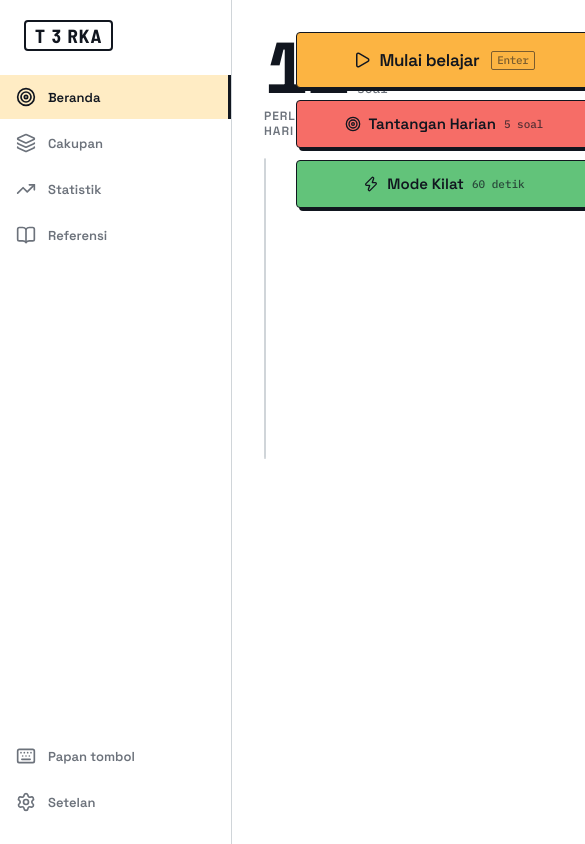
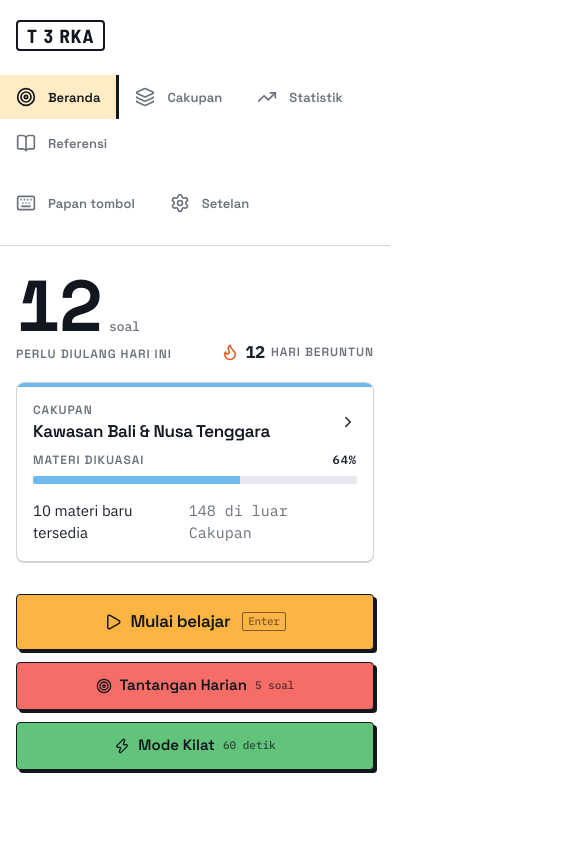
Before and after one commit to dikym/terka, a Next.js app: page / in a window 390 px wide. Shown: the whole page, 585 px wide, since content can reach past the window. Built offline with nearby package versions, Linux system fonts and the light colour scheme.

Commit message:
feat(layout): make app shell responsive on mobile

```diff
--- a/src/app/globals.css
+++ b/src/app/globals.css
@@ -2,25 +2,9 @@
 @import "tw-animate-css";
 @import "shadcn/tailwind.css";
 
-@property --font-space-grotesk {
-	syntax: "*";
-	inherits: true;
-}
-
-@property --font-ibm-plex-sans {
-	syntax: "*";
-	inherits: true;
-}
-
-@property --font-ibm-plex-mono {
-	syntax: "*";
-	inherits: true;
-}
-
-@property --font-barlow-semi-condensed {
-	syntax: "*";
-	inherits: true;
-}
+/* Disabled controls keep their cursor but never react to hover or press. */
+@custom-variant hover (&:hover:not(:disabled, [aria-disabled="true"]));
+@custom-variant active (&:active:not(:disabled, [aria-disabled="true"]));
 
 @theme {
 	--color-ink-1000: oklch(0.2 0.02 260);
@@ -67,12 +51,6 @@
 	--color-group-maluku: oklch(0.76 0.11 295);
 	--color-group-papua: oklch(0.77 0.105 340);
 
-	--font-display: var(--font-space-grotesk), "Helvetica Neue", Helvetica, sans-serif;
-	--font-body: var(--font-ibm-plex-sans), "Helvetica Neue", Helvetica, sans-serif;
-	--font-mono: var(--font-ibm-plex-mono), ui-monospace, "SF Mono", Menlo, monospace;
-	--font-plate: var(--font-barlow-semi-condensed), "DIN 1451", "Helvetica Neue", sans-serif;
-	--font-sans: var(--font-body);
-
 	--text-hero: 72px;
 	--text-hero--line-height: 1.02;
 	--text-hero--letter-spacing: -0.03em;
@@ -100,6 +78,11 @@
 	--text-micro: 11px;
 	--text-micro--line-height: 1;
 
+	--leading-tight: 1.02;
+	--leading-snug: 1.18;
+	--leading-normal: 1.5;
+	--leading-loose: 1.65;
+
 	--tracking-plate: 0.06em;
 	--tracking-wordmark: -0.04em;
 
@@ -125,6 +108,12 @@
 }
 
 @theme inline {
+	--font-display: var(--font-space-grotesk), "Helvetica Neue", Helvetica, sans-serif;
+	--font-body: var(--font-ibm-plex-sans), "Helvetica Neue", Helvetica, sans-serif;
+	--font-mono: var(--font-ibm-plex-mono), ui-monospace, "SF Mono", Menlo, monospace;
+	--font-plate: var(--font-barlow-semi-condensed), "DIN 1451", "Helvetica Neue", sans-serif;
+	--font-sans: var(--font-body);
+
 	--color-brand: var(--color-caution-500);
 	--color-brand-text: var(--color-caution-700);
 
@@ -192,8 +181,7 @@
 		@apply border-ink-200;
 	}
 	body {
-		@apply bg-paper-0 font-body text-body-md text-ink-900 antialiased;
-		text-wrap: pretty;
+		@apply bg-paper-0 font-body text-body-md text-pretty text-ink-900 antialiased;
 	}
 	a {
 		@apply text-caution-700 hover:text-ink-1000;
--- a/src/components/layout/app-shell.tsx
+++ b/src/components/layout/app-shell.tsx
@@ -3,17 +3,17 @@ import { SidebarNav } from "./sidebar-nav";
 
 export function AppShell({ children }: { children: React.ReactNode }) {
 	return (
-		<div className="bg-paper-0 flex min-h-dvh">
-			<aside className="w-sidebar border-ink-200 flex shrink-0 flex-col justify-between gap-8 border-r px-4 py-5">
+		<div className="flex min-h-dvh flex-col bg-paper-0 md:flex-row">
+			<aside className="flex shrink-0 flex-col justify-between gap-4 border-b border-ink-200 px-4 py-5 md:fixed md:inset-y-0 md:left-0 md:w-sidebar md:gap-8 md:overflow-y-auto md:border-r md:border-b-0">
 				<div className="flex flex-col gap-6">
-					<span className="px-2">
+					<span>
 						<Wordmark compact />
 					</span>
 					<SidebarNav group="main" />
 				</div>
 				<SidebarNav group="utility" />
 			</aside>
-			<main className="flex min-w-0 flex-1 flex-col">{children}</main>
+			<main className="flex min-w-0 flex-1 flex-col md:pl-sidebar">{children}</main>
 		</div>
 	);
 }
--- a/src/components/layout/page-frame.tsx
+++ b/src/components/layout/page-frame.tsx
@@ -3,7 +3,15 @@ import { ArrowLeft } from "lucide-react";
 import { cn } from "@/lib/utils";
 
 export function PageFrame({ className, ...props }: React.ComponentProps<"div">) {
-	return <div className={cn("flex flex-col gap-5 px-8 pt-8 pb-10", className)} {...props} />;
+	return (
+		<div
+			className={cn(
+				"mx-auto flex w-full max-w-7xl flex-col gap-5 px-4 pt-6 pb-10 sm:px-8 sm:pt-8",
+				className
+			)}
+			{...props}
+		/>
+	);
 }
 
 export function PageTitle({
@@ -20,14 +28,14 @@ export function PageTitle({
 	className?: string;
 }) {
 	return (
-		<div className={cn("flex items-center gap-3", className)}>
+		<div className={cn("flex flex-wrap items-center gap-3", className)}>
 			{back ? (
 				<Link
 					href={back}
 					aria-label="Kembali"
-					className="size-control-sm text-ink-700 hover:bg-paper-50 inline-flex items-center justify-center rounded-sm"
+					className="inline-flex size-control-sm items-center justify-center rounded-sm text-ink-700 hover:bg-paper-50"
 				>
-					<ArrowLeft className="size-[18px]" aria-hidden />
+					<ArrowLeft className="size-4.5" aria-hidden />
 				</Link>
 			) : null}
 			<h1
--- a/src/components/layout/sidebar-nav.tsx
+++ b/src/components/layout/sidebar-nav.tsx
@@ -5,27 +5,32 @@ import { usePathname } from "next/navigation";
 import { BookOpen, Keyboard, Layers, Settings, Target, TrendingUp } from "lucide-react";
 import { cn } from "@/lib/utils";
 
-const main = [
+const mainNavItems = [
 	{ href: "/", label: "Beranda", Icon: Target },
 	{ href: "/cakupan", label: "Cakupan", Icon: Layers },
 	{ href: "/statistik", label: "Statistik", Icon: TrendingUp },
 	{ href: "/referensi", label: "Referensi", Icon: BookOpen }
 ];
-const utility = [
+const utilityNavItems = [
 	{ href: "/pintasan", label: "Papan tombol", Icon: Keyboard },
 	{ href: "/setelan", label: "Setelan", Icon: Settings }
 ];
 
-function Item({ href, label, Icon, active }: (typeof main)[number] & { active: boolean }) {
+function NavItem({
+	href,
+	label,
+	Icon,
+	active
+}: (typeof mainNavItems)[number] & { active: boolean }) {
 	return (
 		<Link
 			href={href}
 			aria-current={active ? "page" : undefined}
 			className={cn(
-				"font-display text-body-sm hover:bg-paper-50 -mx-4 flex min-h-11 items-center gap-3 border-r-[3px] px-4 leading-none font-semibold",
+				"-mx-4 flex min-h-11 items-center gap-3 border-r-3 px-4 font-display text-body-sm leading-none font-semibold hover:bg-paper-50",
 				active
 					? "border-ink-1000 bg-caution-100 text-ink-1000"
-					: "text-ink-500 border-transparent"
+					: "border-transparent text-ink-500"
 			)}
 		>
 			<Icon className="size-5 shrink-0" aria-hidden />
@@ -38,11 +43,14 @@ export function SidebarNav({ group }: { group: "main" | "utility" }) {
 	const pathname = usePathname();
 	const isActive = (href: string) =>
 		href === "/" ? pathname === "/" : pathname.startsWith(href);
-	const items = group === "main" ? main : utility;
+	const items = group === "main" ? mainNavItems : utilityNavItems;
 	return (
-		<nav className="flex flex-col gap-0.5" aria-label={group === "main" ? "Utama" : "Lainnya"}>
-			{items.map((i) => (
-				<Item key={i.href} {...i} active={isActive(i.href)} />
+		<nav
+			className="flex flex-wrap gap-x-8 gap-y-0.5 md:flex-col md:gap-0.5"
+			aria-label={group === "main" ? "Utama" : "Lainnya"}
+		>
+			{items.map((item) => (
+				<NavItem key={item.href} {...item} active={isActive(item.href)} />
 			))}
 		</nav>
 	);
--- a/src/components/layout/two-column.tsx
+++ b/src/components/layout/two-column.tsx
@@ -10,9 +10,16 @@ export function TwoColumn({
 	children: React.ReactNode;
 }) {
 	return (
-		<div className={cn("grid grid-cols-[minmax(0,1fr)_var(--spacing-panel)] gap-8", className)}>
+		<div
+			className={cn(
+				"grid grid-cols-1 gap-8 lg:grid-cols-[minmax(0,1fr)_var(--spacing-panel)]",
+				className
+			)}
+		>
 			<div className="flex min-w-0 flex-col gap-5">{children}</div>
-			<aside className="sticky top-8 flex flex-col gap-4 self-start">{aside}</aside>
+			<aside className="flex min-w-0 flex-col gap-4 self-start lg:sticky lg:top-8">
+				{aside}
+			</aside>
 		</div>
 	);
 }
```
